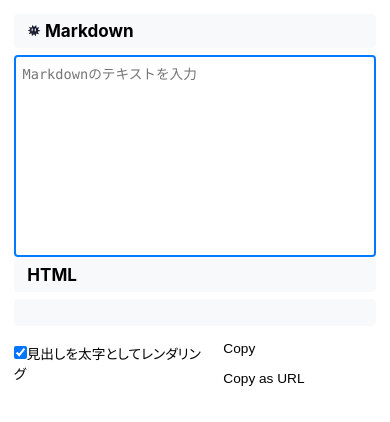
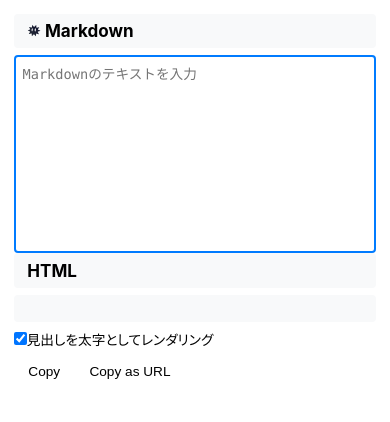
Before and after one commit to STYLE-PORT/tools-unimark, a React (Vite) app: page / in a window 390 px wide. Shown: the top 422 px of the page. Built offline with nearby package versions, Linux system fonts and the light colour scheme.

Commit message:
change: フォームパーツのレイアウトを微調整・幅が狭い端末でも綺麗に表示させる

```diff
--- a/src/App.module.css
+++ b/src/App.module.css
@@ -32,6 +32,12 @@
     flex: 1;
     min-height: 0;
     width: calc(100% - 1rem);
+}
+
+@media (max-width: 768px) {
+    .editor-group {
+        flex-direction: column;
+    }
 }
 
 .output-group {
@@ -306,12 +312,26 @@
 .controls {
     padding: 0.5rem 0;
     display: flex;
+    flex-wrap: wrap;
     justify-content: space-between;
     align-items: center;
     flex-shrink: 0;
+    gap: 0.5rem;
+}
+
+@media (max-width: 768px) {
+    .controls {
+        flex-direction: column;
+        align-items: flex-start;
+    }
+
+    .button-group {
+        align-self: flex-end;
+    }
 }
 
 .button-group {
     display: flex;
     gap: 0.5rem;
+    margin-left: auto;
 }
```
